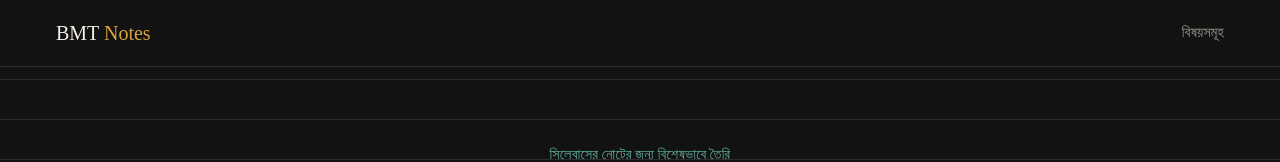
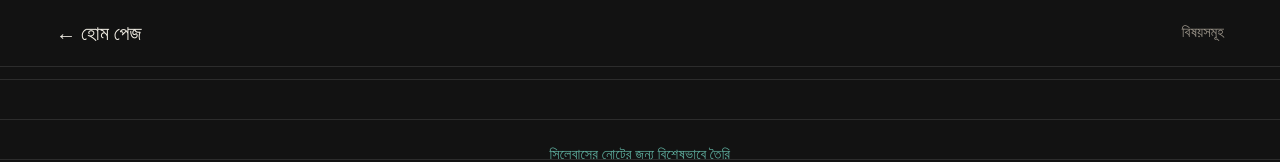
Before and after one commit to uuhjeike/BMT-Notes, a plain HTML site: page index.html in a window 1280 px wide. Shown: the top 162 px of the page. Drawn offline with Linux system fonts and the light colour scheme; a web font is replaced by a local one.

Commit message:
Update index.html

```diff
--- a/index.html
+++ b/index.html
@@ -14,7 +14,7 @@
 
 <!-- ===== NAV ===== -->
 <nav class="nav">
-  <a href="#top" class="brand">BMT <span>Notes</span></a>
+  <a href="https://uuhjeike.github.io/BMT/" class="brand">← হোম পেজ</a>
   <div class="nav-links">
     <a href="#subjects">বিষয়সমূহ</a>
   </div>
```
